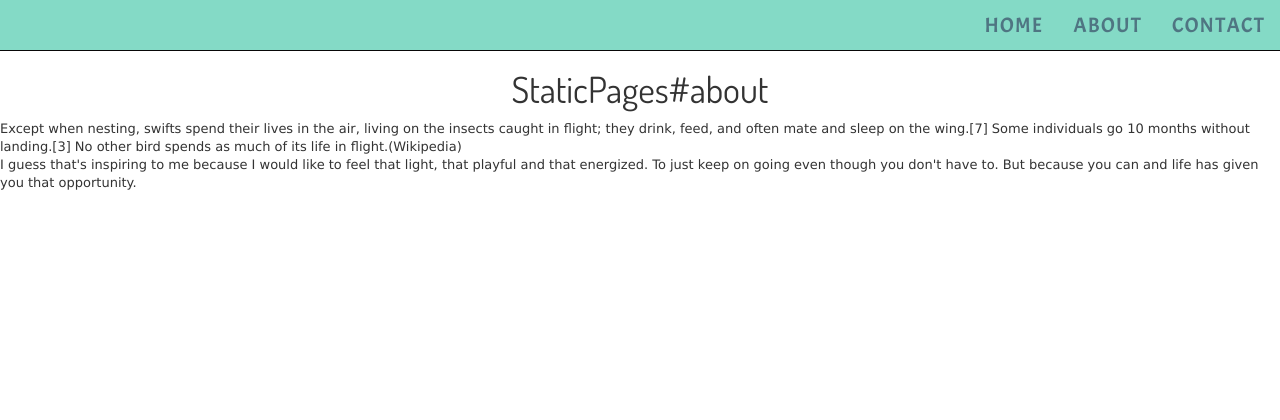
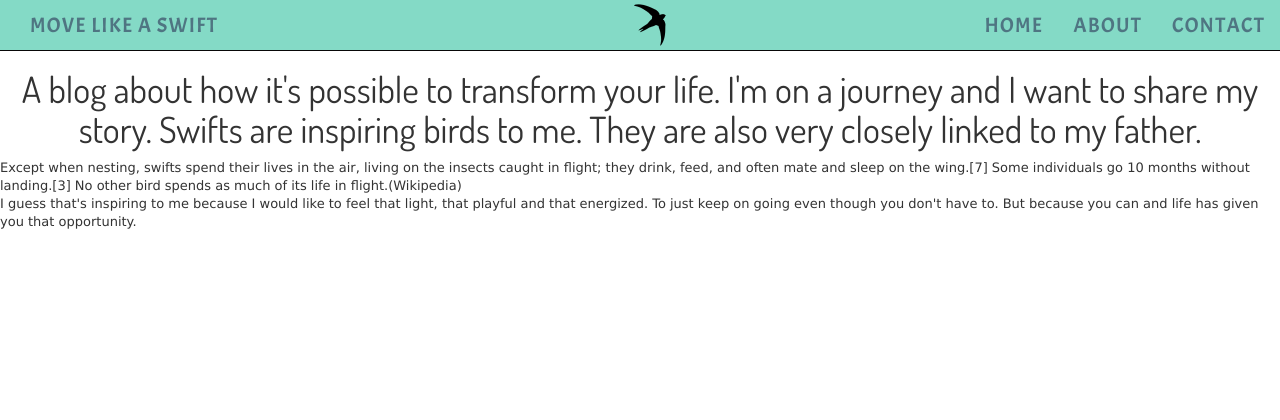
Before and after one commit to malinek/myblog, a Rails app: page /static_pages/about in a window 1280 px wide. Shown: the top 420 px of the page. Run offline with Rails 7, Linux system fonts and the light colour scheme; style sheets or scripts are compiled from the project's sources; some libraries are stand-ins or nearby versions.

Commit message:
add jumbotron, logo

```diff
--- a/app/assets/stylesheets/posts.scss
+++ b/app/assets/stylesheets/posts.scss
@@ -71,6 +71,37 @@ h1, h2, h3 {
   color: #e49b0f;
 }
 
+.navbar-brand {
+  position: absolute;
+  display: block;
+  text-align: center;
+  left: 50%;
+  padding: 0px;
+}
+
+/** HEADER **/
+
+.jumbotron {
+  background-image: url("nongkiaw.jpg");
+  background-repeat: no-repeat;
+  background-position: center;
+  -webkit-background-size: cover;
+  background-size: cover;
+  height: 500px;
+  margin-left: -15px;
+  margin-top: -15px;
+  margin-right: -15px;
+}
+
+.container-fluid .jumbotron {
+  border-radius: 0px;
+}
+
+.welcome-text h1 {
+  color: #eebc22;
+  padding-top: 80px;
+}
+
 /** FOOTER **/
 
 .footer {
--- a/app/views/layouts/application.html.erb
+++ b/app/views/layouts/application.html.erb
@@ -31,9 +31,15 @@
             <span class="icon-bar"></span>
             <span class="icon-bar"></span>
           </button>
+          <a class="navbar-brand" href="/">
+            <div><%= image_tag("logo.png", size: "50x50") %></div>
+          </a>
         </div><!-- end navbar-header -->
 
         <div class="navbar-collapse collapse">
+          <ul class="nav navbar-nav navbar-left">
+            <li> <%= link_to "Move like a swift", posts_path %></li>
+          </ul>
           <ul class="nav navbar-nav navbar-right">
             <li> <%= link_to "Home", posts_path %></li>
             <li> <%= link_to "About", static_pages_about_path %></li>
--- a/app/views/static_pages/about.html.erb
+++ b/app/views/static_pages/about.html.erb
@@ -1,2 +1,3 @@
-<h1>StaticPages#about</h1>
+<h1>A blog about how it's possible to transform your life. I'm on a journey and I want to share my story. Swifts are inspiring birds to me. They are also very closely linked to my father.</h1>
+
 <p>Except when nesting, swifts spend their lives in the air, living on the insects caught in flight; they drink, feed, and often mate and sleep on the wing.[7] Some individuals go 10 months without landing.[3] No other bird spends as much of its life in flight.(Wikipedia)<br>I guess that's inspiring to me because I would like to feel that light, that playful and that energized. To just keep on going even though you don't have to. But because you can and life has given you that opportunity.</p>
```
Also changed, not shown: app/views/posts/index.html.erb (+8 -2 lines), app/assets/images/logo.png (added), app/assets/images/nongkiaw.jpg (added). Lines whose indentation alone changed are shown as unchanged.
